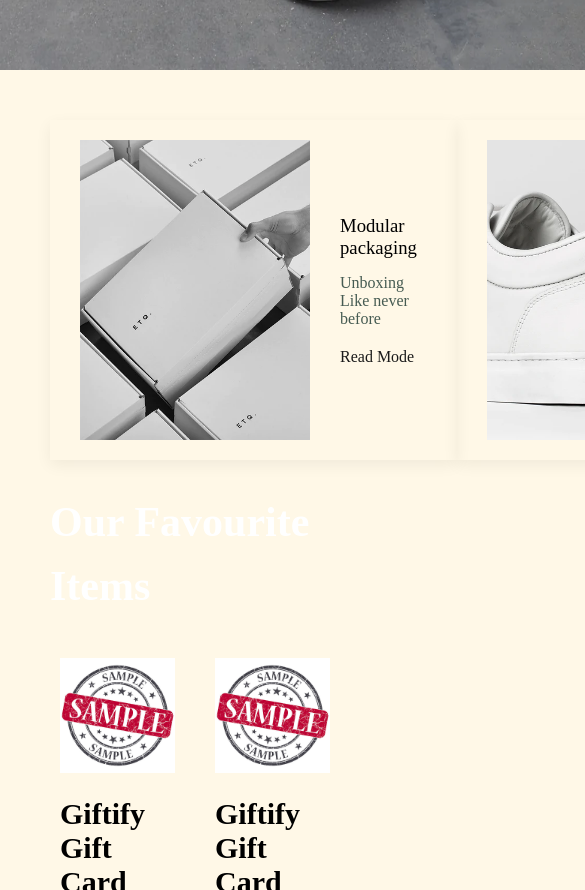
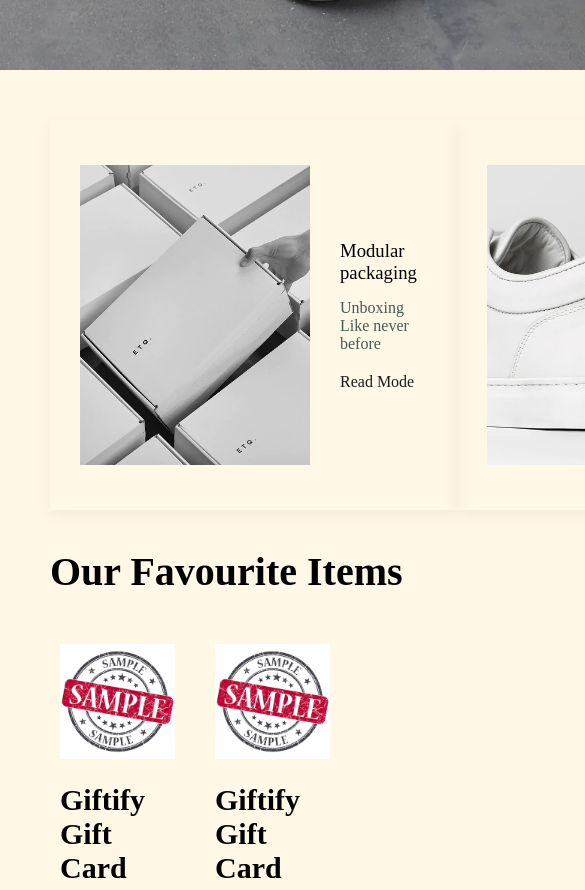
Before and after one commit to Shivam-043/giftify, a plain HTML site: page frontend/index.html in a window 390 px wide. Shown: the part 872-1762 px from the top of the page, 585 px wide, since content can reach past the window. Drawn offline with nearby package versions, Linux system fonts and the light colour scheme; no server answers; a web font is replaced by a local one.

```diff
--- a/frontend/index.css
+++ b/frontend/index.css
@@ -162,11 +162,12 @@
 
 
 #info{
-    justify-content: space-evenly;
+    justify-content: space-between;
     align-items: center;
     display: flex;
     flex-direction: row;
-    flex-wrap: ;
+    flex-wrap: nowrap;
+    flex-shrink: 2;
     /* grid-template-columns: repeat(3,minmax(0,1fr)); */
     /* grid-template-columns: auto auto auto auto; */
 
@@ -175,7 +176,7 @@
 #info section{
     justify-content: space-evenly;
     align-items: center;
-    display: flex;
+    /* display: flex; */
     padding: 20px;
     box-shadow: 0px 5px 15px rgba(0, 0, 0, 0.06);
 }
@@ -1120,7 +1121,7 @@
 
 @media (max-width: 400px){
     #header{
-        width: 200vw;
+        width: 220vw;
     }
     #hero{
         display: flex;
@@ -1139,6 +1140,20 @@
     }
 
     #info{
-        /* overflow-x: auto; */
+        overflow-x: auto;
+        width: 200vw;
+        size: 20vw;
     }
+
+    #info .info-1{
+        width: 300vw;
+        height: 100vw;
+    }
+
+    #product_name h1{
+        color: black;
+        width: 200vw;
+        font-size: 40px;
+    }
+
 }
```
Also changed, not shown: 1 other file.
